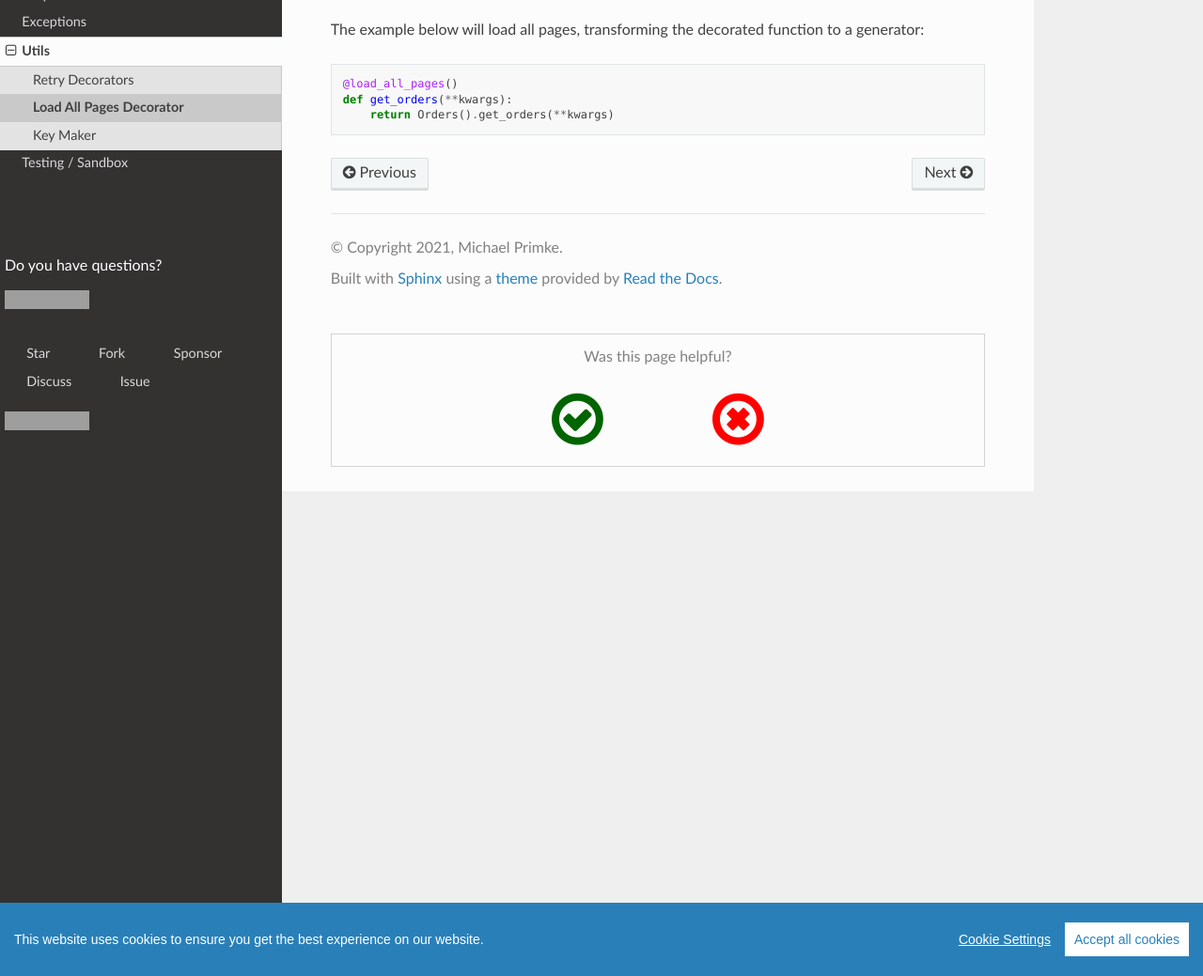
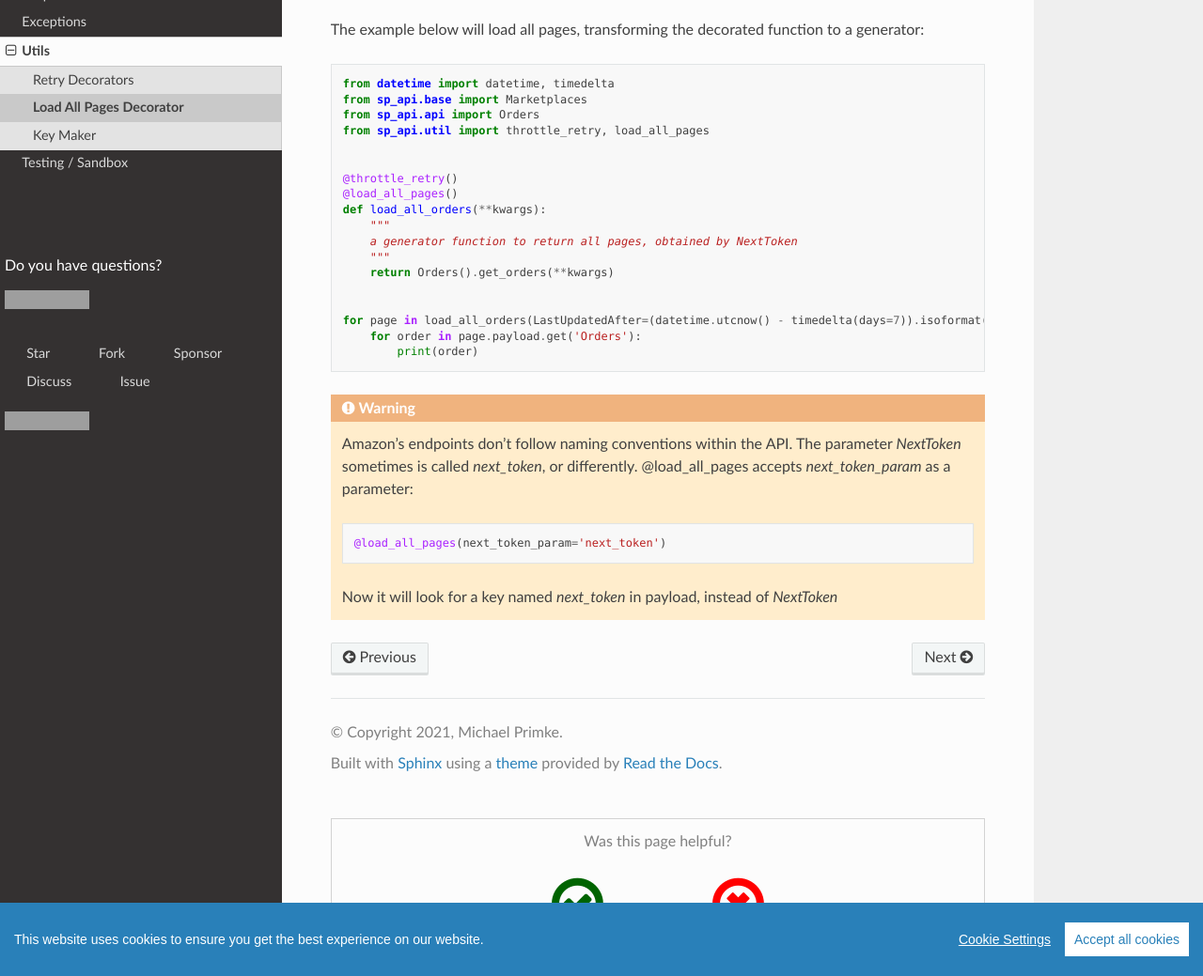
Before and after one commit to saleweaver/sp-api-docs, a Sphinx documentation site: the page built from docs/utils/load_all_pages.rst, in a window 1280 px wide and 1303 px high, cut to the strip 264-1303 px from the top of the window. Shown: the whole strip at 94% size. Built offline with Sphinx 7.4.7 and the Read the Docs theme 2.0.0, drawn with Linux system fonts in a browser that asks for light colours; comment, search, counter and statistics services are not loaded; grey boxes are pictures that could not be loaded.

Commit message:
added redoc documentation

```diff
--- a/docs/utils/load_all_pages.rst
+++ b/docs/utils/load_all_pages.rst
@@ -5,8 +5,36 @@ Load All Pages Decorator
 
 The example below will load all pages, transforming the decorated function to a generator:
 
+
 .. code-block:: python
 
+    from datetime import datetime, timedelta
+    from sp_api.base import Marketplaces
+    from sp_api.api import Orders
+    from sp_api.util import throttle_retry, load_all_pages
+
+
+    @throttle_retry()
     @load_all_pages()
-    def get_orders(**kwargs):
+    def load_all_orders(**kwargs):
+        """
+        a generator function to return all pages, obtained by NextToken
+        """
         return Orders().get_orders(**kwargs)
+
+
+    for page in load_all_orders(LastUpdatedAfter=(datetime.utcnow() - timedelta(days=7)).isoformat()):
+        for order in page.payload.get('Orders'):
+            print(order)
+
+
+.. warning::
+
+    Amazon's endpoints don't follow naming conventions within the API. The parameter `NextToken` sometimes is called `next_token`, or differently.
+    @load_all_pages accepts `next_token_param` as a parameter:
+
+    .. code-block:: python
+
+        @load_all_pages(next_token_param='next_token')
+
+    Now it will look for a key named `next_token` in payload, instead of `NextToken`
```
